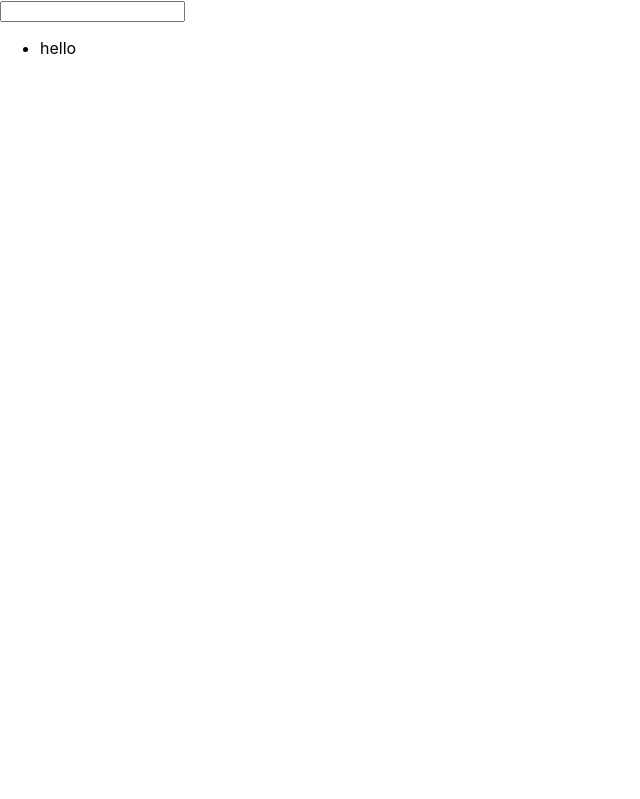
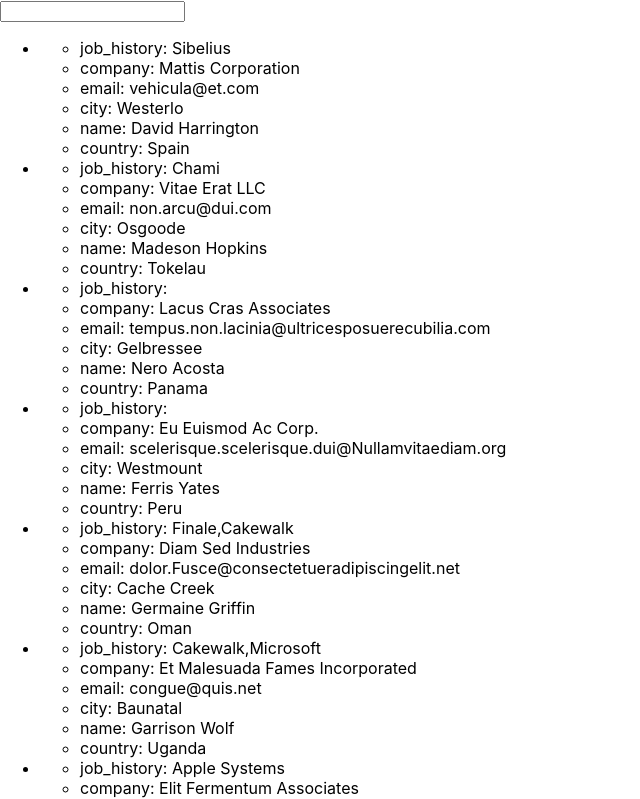
Before and after one commit to jfmaher/rolep, a React (Create React App) app: page / in a window 1280 px wide. Shown: the top 799 px of the page, without its empty margins (0-640 px from the left). Built offline with nearby package versions, Linux system fonts and the light colour scheme.

Commit message:
Displaying full list in nested ul's

```diff
--- a/src/App.js
+++ b/src/App.js
@@ -8,11 +8,16 @@
   }
 
   render() {
+    const list_items = this.state.data.map((item) =>
+      <li><ul>{Object.entries(item).map((item) =>
+        <li>{`${item[0]}: ${item[1]}`}</li>
+      )}</ul></li>);
+
     return (
       <div>
         <input/>
         <ul>
-          <li>hello</li>
+          {list_items}
         </ul>
       </div>
     );
```
